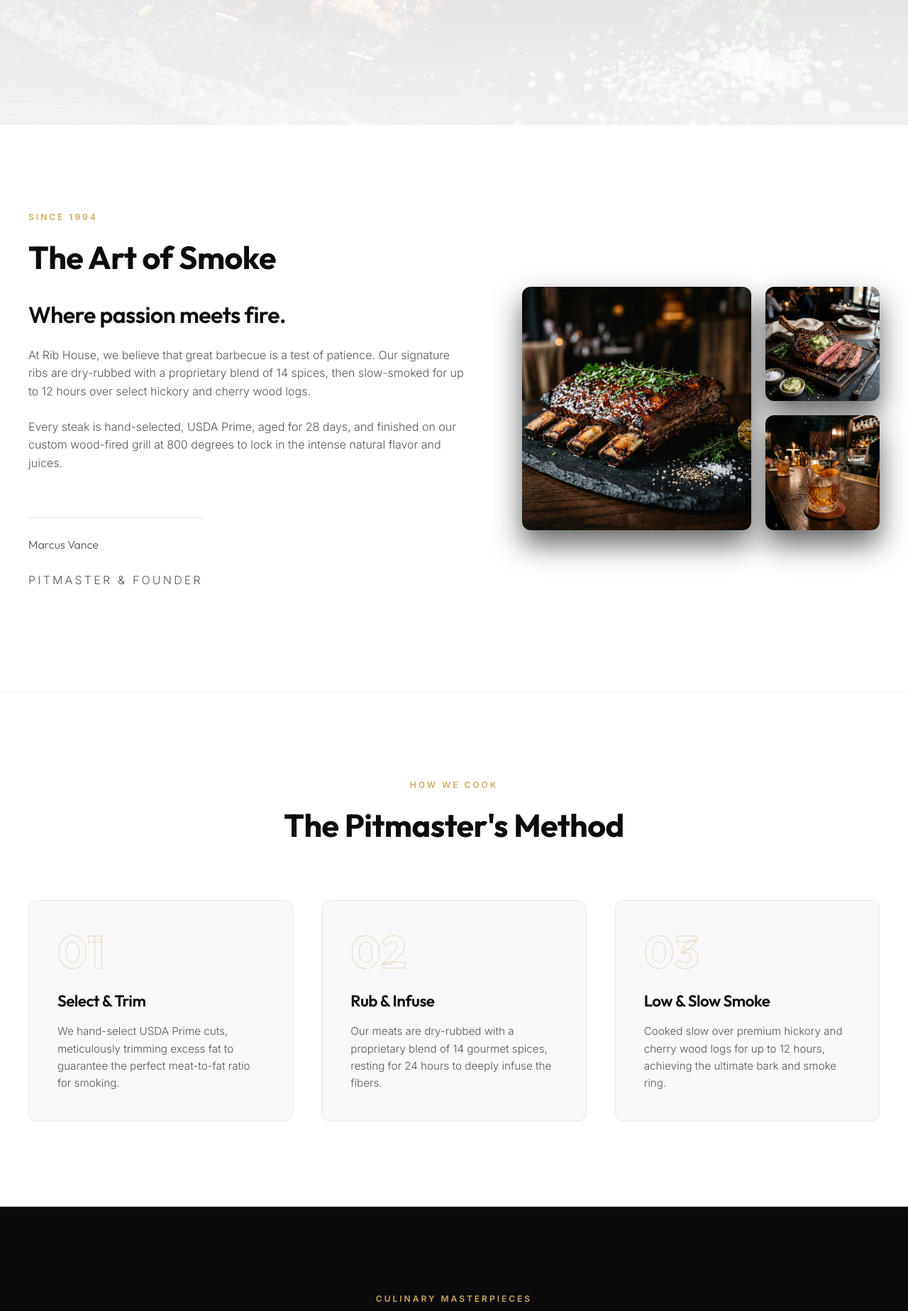
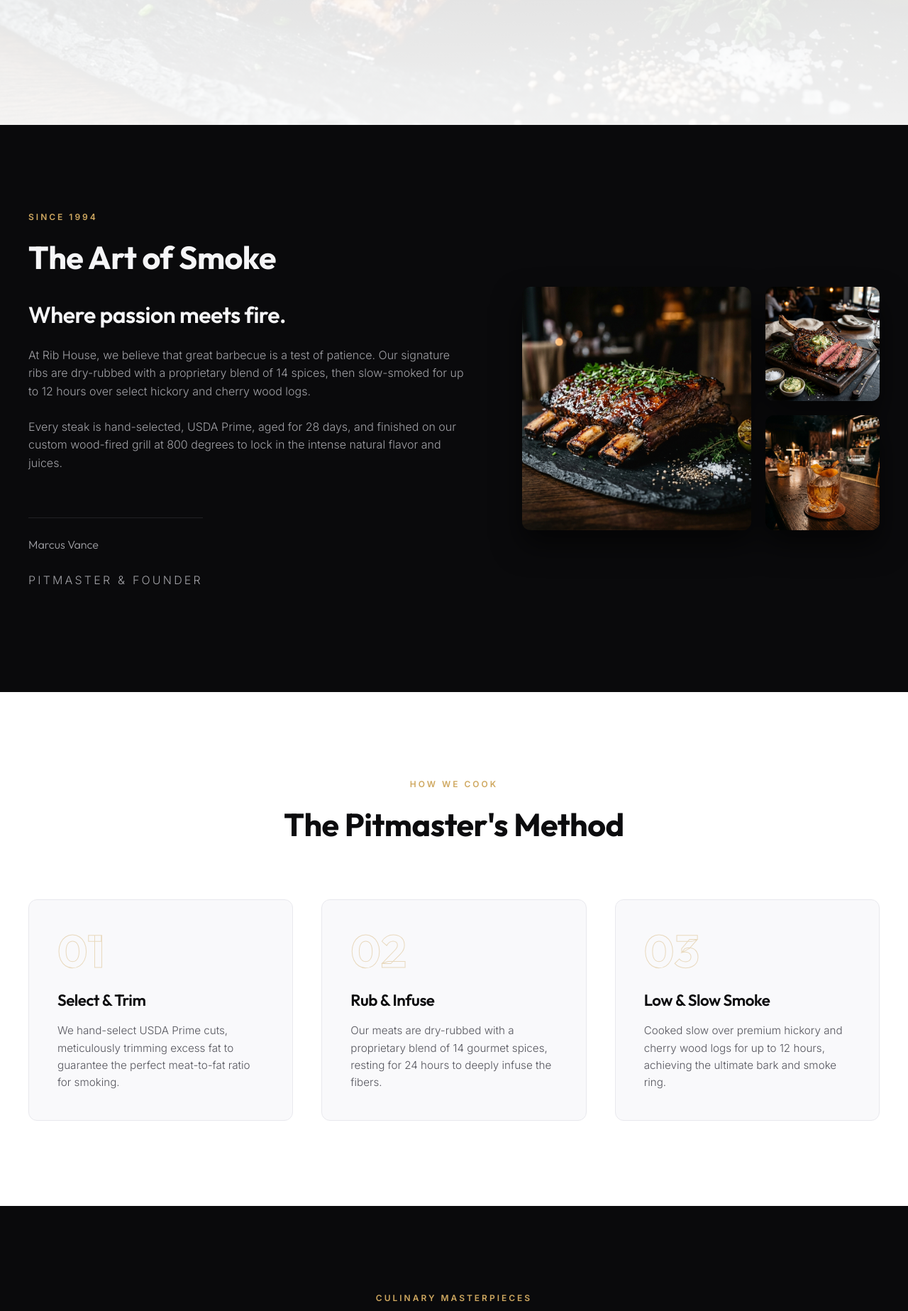
Before and after one commit to zannyke/Rib-House, a plain HTML site: page index.html in a window 1280 px wide. Shown: the part 624-2471 px from the top of the page at 71% size. Drawn offline with Linux system fonts and the light colour scheme.

Commit message:
Fix B&W alternating sequence: Story dark, Process light, Menu dark, Reservation light

```diff
--- a/index.html
+++ b/index.html
@@ -74,7 +74,7 @@
     </section>
 
     <!-- Story/About Section -->
-    <section id="story" class="section-light">
+    <section id="story" class="section-dark">
         <div class="section-container">
             <div class="story-grid">
                 <div class="story-content">
@@ -105,7 +105,7 @@
     </section>
 
     <!-- Process Section -->
-    <section id="process" class="section-light" style="border-top: 1px solid #f0f0f5;">
+    <section id="process" class="section-light">
         <div class="section-container">
             <div class="section-header">
                 <span class="section-tag">How We Cook</span>
```
